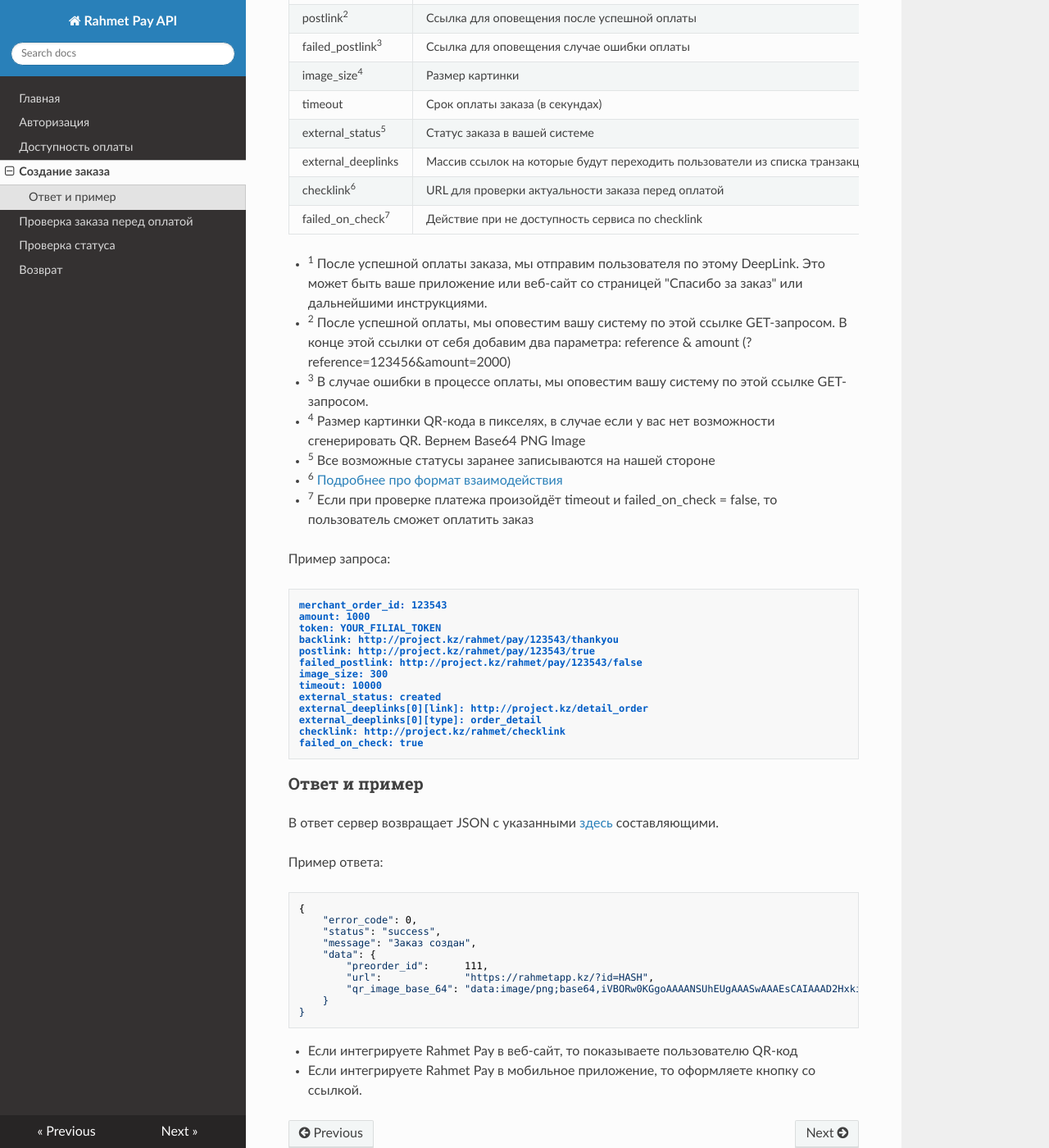
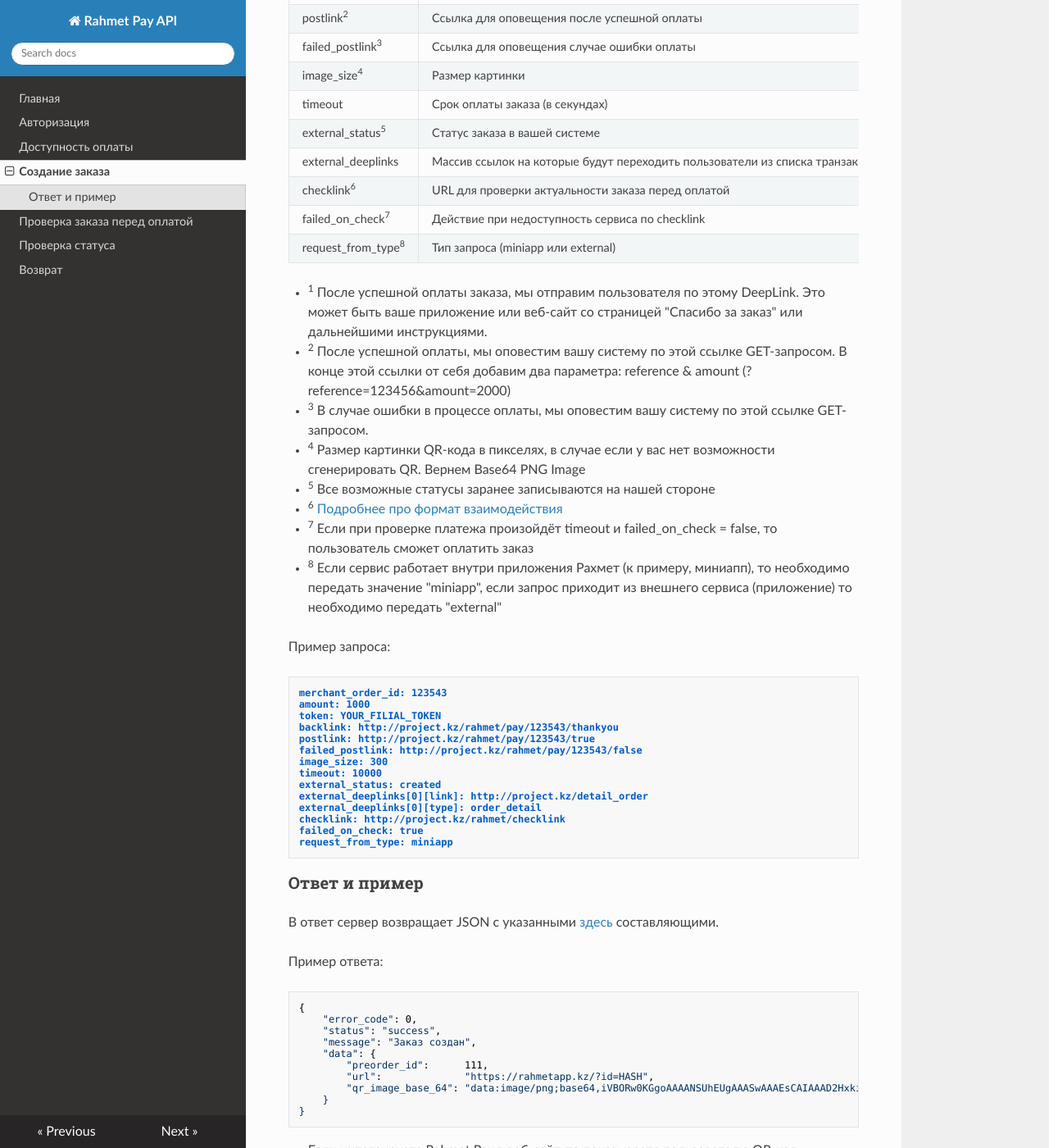
Before and after one commit to rahmetapp/docs, an MkDocs documentation site: the page built from docs/order.md, in a window 1280 px wide and 1400 px high, scrolled down 470 px. Shown: the whole window at 82% size. Built offline with MkDocs 1.6.1, drawn with Linux system fonts in a browser that asks for light colours; nearby versions of some CDN libraries; old or Windows-style settings are respelled for this version of MkDocs.

Commit message:
add new param

````diff
--- a/docs/order.md
+++ b/docs/order.md
@@ -19,7 +19,8 @@ timeout | Срок оплаты заказа (в секундах) | Необя
 external_status<sup>5</sup> | Статус заказа в вашей системе | Необязательное
 external_deeplinks | Массив ссылок на которые будут переходить пользователи из списка транзакций | Необязательное
 checklink<sup>6</sup> | URL для проверки актуальности заказа перед оплатой | Необязательное
-failed_on_check<sup>7</sup> | Действие при не доступность сервиса по checklink | Необязательное
+failed_on_check<sup>7</sup> | Действие при недоступность сервиса по checklink | Необязательное
+request_from_type<sup>8</sup> | Тип запроса (miniapp или external) | Необязательное
 
 
 - <sup>1</sup> После успешной оплаты заказа, мы отправим пользователя по этому DeepLink. Это может быть ваше приложение или веб-сайт со страницей "Спасибо за заказ" или дальнейшими инструкциями.
@@ -29,7 +30,7 @@ failed_on_check<sup>7</sup> | Действие при не доступност
 - <sup>5</sup> Все возможные статусы заранее записываются на нашей стороне
 - <sup>6</sup> [Подробнее про формат взаимодействия](/check_before_pay)
 - <sup>7</sup> Если при проверке платежа произойдёт timeout и failed_on_check = false, то пользователь сможет оплатить заказ
-
+- <sup>8</sup> Если сервис работает внутри приложения Рахмет (к примеру, миниапп), то необходимо передать значение "miniapp", если запрос приходит из внешнего сервиса (приложение) то необходимо передать "external"
 
 
 Пример запроса:
@@ -47,6 +48,7 @@ external_deeplinks[0][link]: http://project.kz/detail_order
 external_deeplinks[0][type]: order_detail
 checklink: http://project.kz/rahmet/checklink
 failed_on_check: true
+request_from_type: miniapp
 ```
 
 ### Ответ и пример
````
